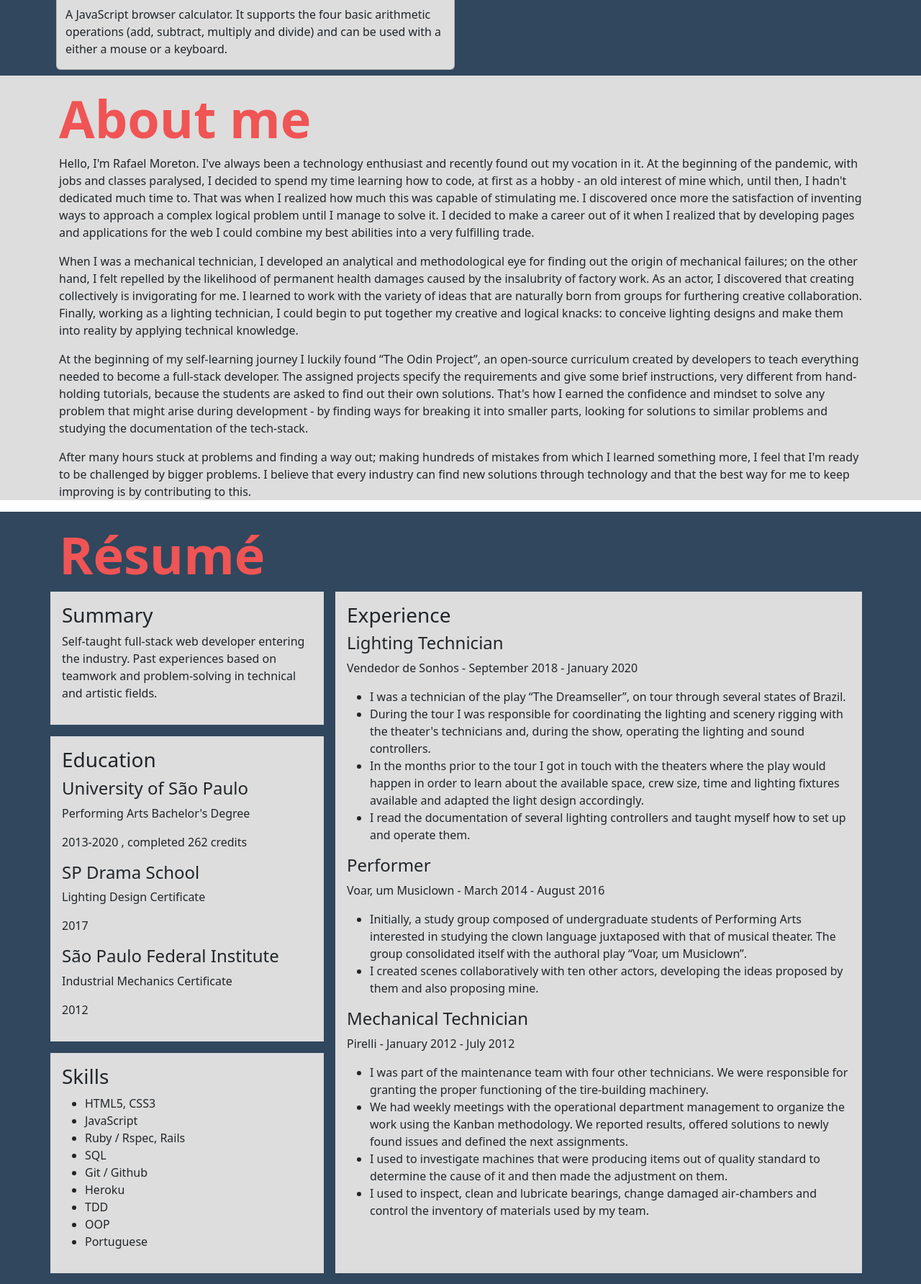
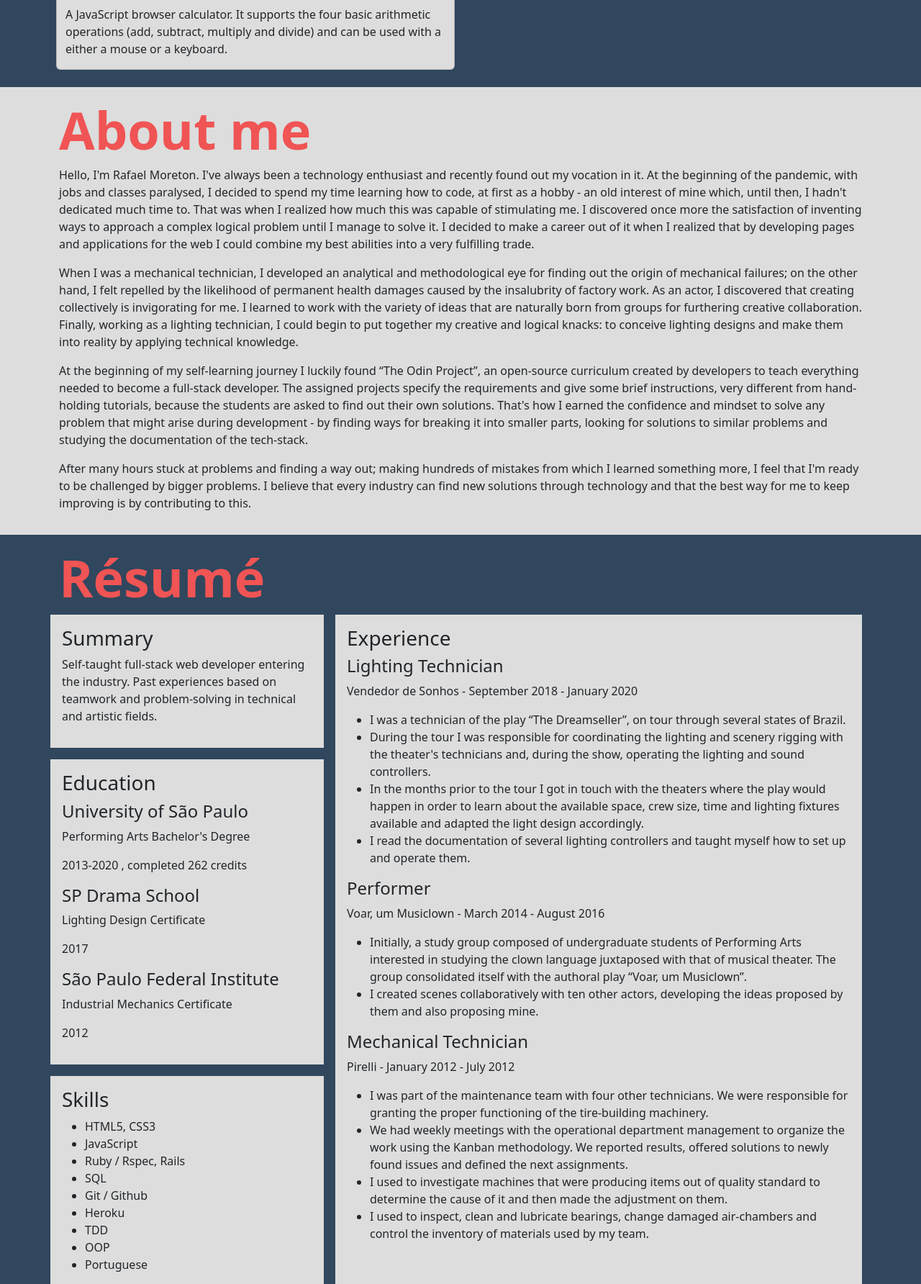
Before and after one commit to rafaelmoreton/old-rafa-website-php-bs, a PHP site: page / in a window 1280 px wide. Shown: the part 2492-4276 px from the top of the page at 72% size. Run offline with PHP 8.4, Linux system fonts and the light colour scheme.

Commit message:
Give some top and bottom padding to all sections
Section headings' top padding were removed as they were added to section
containers, thus keeping both bottom and top paddings from sections
consistently in the same element.

```diff
--- a/index.php
+++ b/index.php
@@ -69,9 +69,9 @@
     </header>
 
     <!-- -----PROJECTS----- -->
-    <section id="projects" class="container-fluid custom-bg-dark">
+    <section id="projects" class="pt-3 pb-3 container-fluid custom-bg-dark">
       <div class="container">
-        <h2 class="pt-3 fw-bold display-2 custom-text-highlight">
+        <h2 class="fw-bold display-2 custom-text-highlight">
           <?php echo $langArray['projects'] ;?>
         </h2>
         <div class="row row-cols-1 row-cols-md-2">
@@ -143,9 +143,9 @@
     </section>
 
     <!-- -----ABOUT----- -->
-    <section id="about" class="container-fluid custom-bg-light">
+    <section id="about" class="pt-3 pb-3 container-fluid custom-bg-light">
       <div class="container">
-        <h2 class="pt-3 fw-bold display-2 custom-text-highlight">
+        <h2 class="fw-bold display-2 custom-text-highlight">
           <?php echo $langArray['about'] ;?>
         </h2>
         <p>
@@ -164,9 +164,9 @@
     </section>
 
     <!-- -----RESUME----- -->
-    <section id="resume" class="container-fluid custom-bg-dark">
+    <section id="resume" class="pt-3 pb-3 container-fluid custom-bg-dark">
       <div class="container">
-        <h2 class="pt-3 fw-bold display-2 custom-text-highlight">
+        <h2 class="fw-bold display-2 custom-text-highlight">
           <?php echo $langArray['resume'] ;?>
         </h2>
       </div>
@@ -416,9 +416,9 @@
     </section>
 
     <!-- -----CONTACT----- -->
-    <section id="contact" class="container-fluid custom-bg-light">
+    <section id="contact" class="pt-3 pb-3 container-fluid custom-bg-light">
       <div class="container">
-        <h2 class="pt-3 fw-bold display-2 custom-text-highlight">
+        <h2 class="fw-bold display-2 custom-text-highlight">
           <?php echo $langArray['contact'] ;?>
         </h2>
         <div>
```
